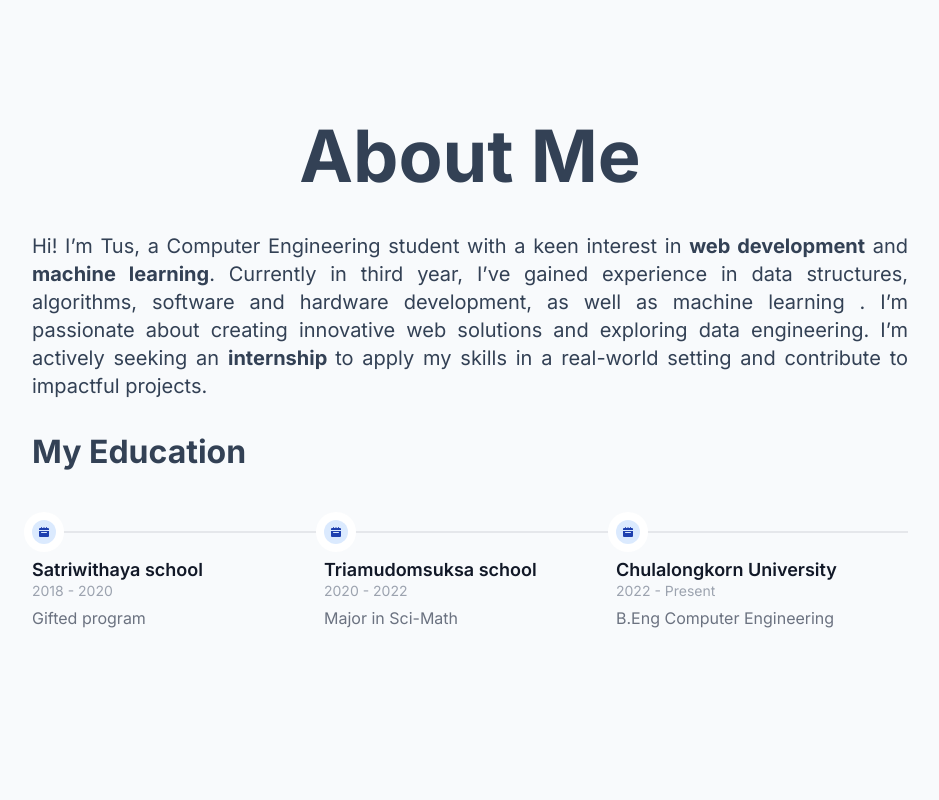
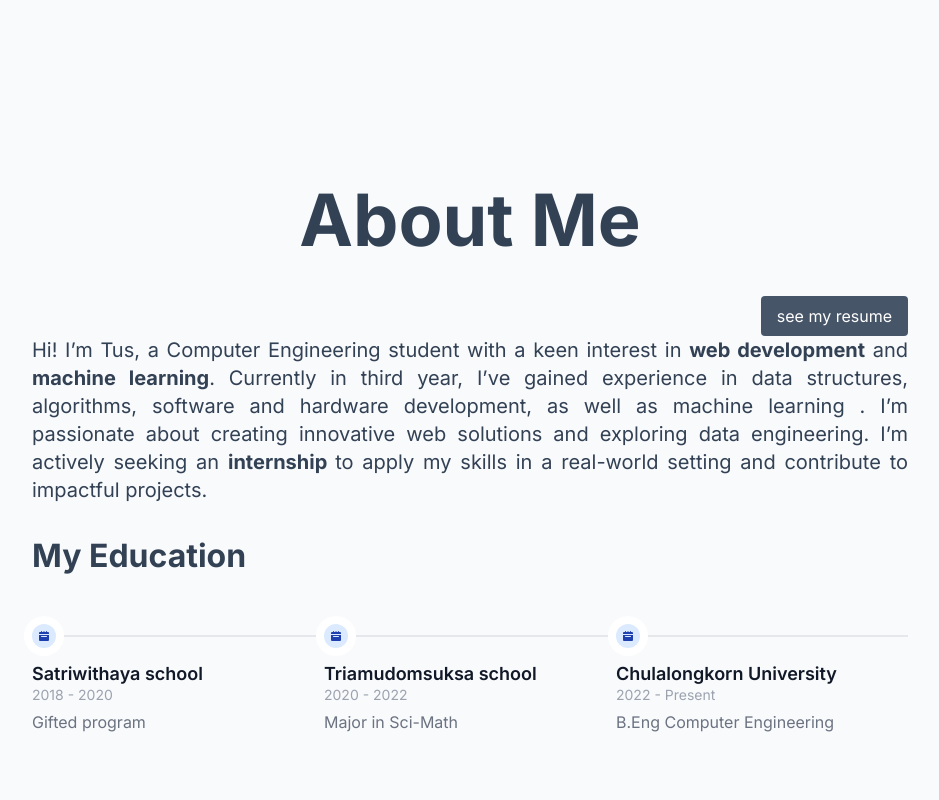
Before and after one commit to tusaunyapat/portfolio, a Next.js app: page / in a window 1280 px wide. Shown: the part 760-1560 px from the top of the page, without its empty margins (170-1109 px from the left). Built offline with nearby package versions, Linux system fonts and the light colour scheme.

Commit message:
edit title and add resume

```diff
--- a/next.config.mjs
+++ b/next.config.mjs
@@ -1,4 +1,10 @@
 /** @type {import('next').NextConfig} */
-const nextConfig = {};
+const nextConfig = {
+  reactStrictMode: true,
+  images: {
+    domains: [], // add domains if you need to serve images from an external source
+  },
+  // Any other custom settings can go here if needed
+};
 
 export default nextConfig;
--- a/src/app/component/About.tsx
+++ b/src/app/component/About.tsx
@@ -2,12 +2,18 @@
 import { motion, useAnimation } from "framer-motion";
 import { useEffect, useRef } from "react";
 // import { useState } from "react";
+import Link from "next/link";
 import Timeline from "./Timeline";
 export default function About() {
   const controls = useAnimation();
   const ref = useRef<HTMLDivElement | null>(null);
   // const [replay, setReplay] = useState(false);
 
+  const openPdf = () => {
+    // Replace with your PDF URL (can be a public file in /public or a direct URL)
+    const pdfUrl = "/resume28102024.pdf"; // place 'sample.pdf' in the public folder
+    window.open(pdfUrl, "_blank");
+  };
   useEffect(() => {
     const handleScroll = () => {
       if (ref.current) {
@@ -33,7 +39,7 @@ export default function About() {
   }, [controls]);
 
   return (
-    <div className="flex flex-col justify-start gap-10 px-2 w-full  items-center min-h-screen">
+    <div className="flex flex-col justify-start gap-10 px-2 w-full  items-center min-h-screen pt-16">
       <motion.div
         ref={ref}
         initial={{ opacity: 0, y: 20 }}
@@ -43,13 +49,19 @@ export default function About() {
       >
         <p className="text-5xl sm:text-7xl font-bold">About Me</p>
       </motion.div>
+
       <motion.div
         ref={ref}
         initial={{ opacity: 0, y: 20 }}
         animate={controls}
         transition={{ duration: 0.7, ease: "easeOut" }}
-        className={`text-md items-center md:items-start flex flex-row  text-justify md:w-9/12 justify-center`}
+        className={`text-md items-center md:items-end flex flex-col  text-justify md:w-9/12 justify-center`}
       >
+        <Link href="/assets/resume28102024.pdf" target="_blank">
+          <button className="px-4 py-2 text-white my-0 bg-slate-600 rounded hover:bg-white hover:text-slate-600 hover:border hover:border-slate-600">
+            see my resume
+          </button>
+        </Link>
         <p className="text-xl">
           Hi! I’m Tus, a Computer Engineering student with a keen interest in{" "}
           <span className="font-bold">web development</span> and{" "}
--- a/src/app/layout.tsx
+++ b/src/app/layout.tsx
@@ -4,8 +4,8 @@ import { Inter } from "next/font/google";
 
 const inter = Inter({ subsets: ["latin"] });
 export const metadata: Metadata = {
-  title: "Create Next App",
-  description: "Generated by create next app",
+  title: "Tus Aunyapat",
+  description: "computer engineering student",
 };
 
 export default function RootLayout({
```
Also changed, not shown: 1 other file (tests, documents, lock files or other folders).
